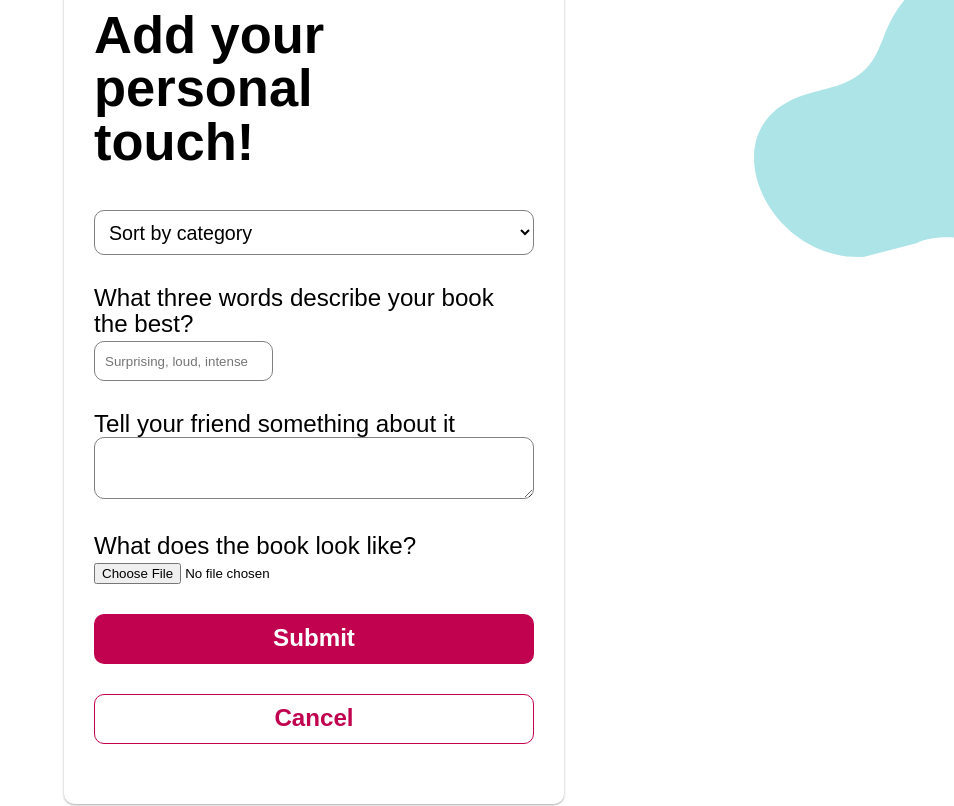
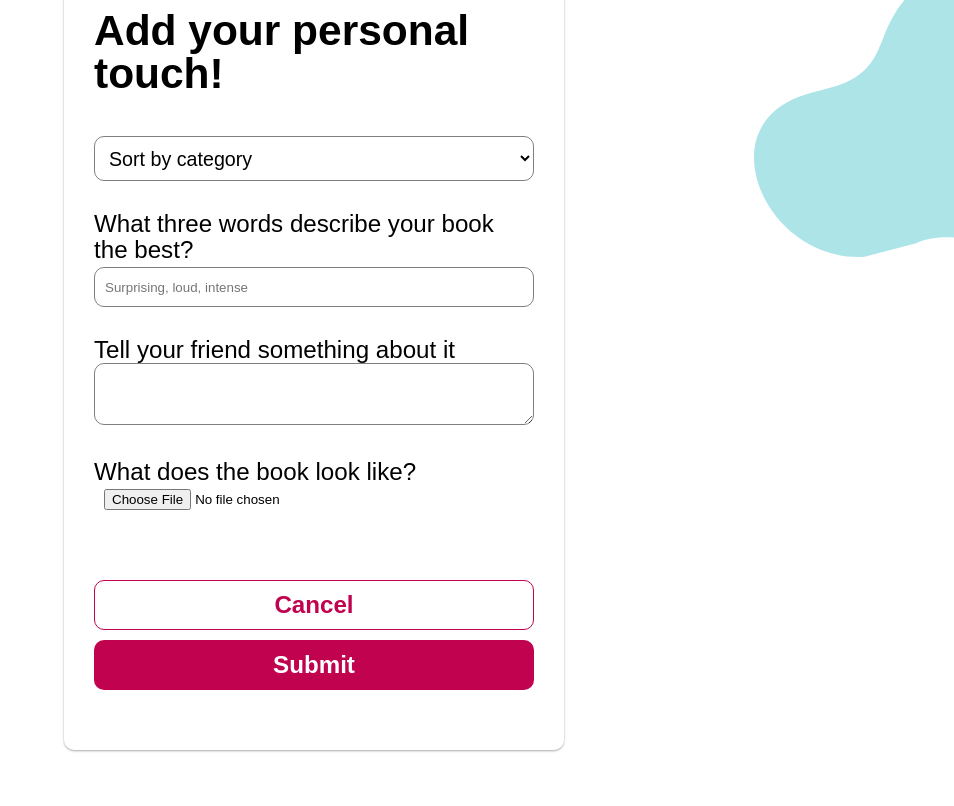
Before and after one commit to JPrueger/bookmark_components, a Vue app: page /suggest-book-step-2 in a window 1280 px wide. Shown: the part 580-1386 px from the top of the page, without its empty margins (326-1280 px from the left). Built offline with nearby package versions, Linux system fonts and the light colour scheme; the HTML template or start-up script is replaced by a standard one.

Commit message:
Added button animation, adjustemts on forms

```diff
--- a/src/assets/styles/app.scss
+++ b/src/assets/styles/app.scss
@@ -40,10 +40,10 @@ h1 {
 }
 
 h2 {
-    font-size: calc(40px + (55 - 40) * ((100vw - 200px) / (1600 - 300)));
+    font-size: calc(30px + (45 - 30) * ((100vw - 200px) / (1600 - 300)));
     line-height: calc(1em + (2.5 - 1) * ((100vw - 100px)/(1600 - 300)));
     margin-bottom: $headlineMarginBottom;
-    max-width: 11ch;
+    max-width: 20ch;
 }
 
 
--- a/src/assets/styles/forms.scss
+++ b/src/assets/styles/forms.scss
@@ -15,13 +15,14 @@ form {
     label {
         font-size: calc(20px + (25 - 20) * ((100vw - 200px) / (1600 - 300)));
         line-height: calc(1em + (2.5 - 1) * ((100vw - 100px)/(1600 - 300)));
+        transition: all .3s ease-in-out;
     }
 
     input[type="text"],
     input[type="email"],
     input[type="password"],
     input[type="tel"] {
-        // width: 100%;
+        width: 100%;
         border: 1px solid grey;
         border-radius: 10px;
         height: 40px;
@@ -29,21 +30,34 @@ form {
         margin-top: 5px;
     }
 
+    .input {
+        transition: all .3s ease-in-out;
+        text-indent: 10px;
+    }
+
+    .input:focus,
+    .input:active {
+        padding-left: 5px;
+        color: $primaryColor;
+        text-indent: 0;
+        background: white;
+    }
+
     textarea {
         width: 100%;
         border: 1px solid grey;
         border-radius: 10px;
         margin-bottom: $biggestMarginBottom;
+
+        &::placeholder {
+            padding-top: 5px;
+        }
     }
 
     margin-bottom: $biggerMarginBottom;
 
     .label_hide_all_bookcovers {
         margin-right: 10px;
-    }
-
-    ::placeholder {
-        padding-left: 10px;
     }
 
     .find_friend {
@@ -64,11 +78,9 @@ form {
     }
 
     @media (min-width: 1000px) {
-
         .categoy {
             max-width: 500px;
         }
-
     }
 
 }
--- a/src/components/Button/ButtonCancel.vue
+++ b/src/components/Button/ButtonCancel.vue
@@ -2,7 +2,7 @@
     <button type="button" class="cancel">Cancel</button>
 </template>
 
-<style lang="scss">
+<style lang="scss" scoped>
     @import '@/assets/styles/variables.scss';
 
     .cancel {
@@ -11,4 +11,12 @@
         color: $primaryColor;
         margin-top: $biggerMarginBottom;
     }
+
+    button {
+        &:before {
+            background-color: rgba(193,0,78,0.05);
+
+            // tint($primaryColor, 10%);
+        }
+    }
 </style>
--- a/src/components/Button/ButtonRegister.vue
+++ b/src/components/Button/ButtonRegister.vue
@@ -1,7 +1,49 @@
 <template>
     <button type="button">Register</button>
+
 </template>
 
 <style lang="scss">
     @import '@/assets/styles/variables.scss';
+
+    // border: 1.5px solid $primaryColor;
+
+
+    button {
+        display: inline-block;
+        transition: all .3s;
+        position: relative;
+        overflow: hidden;
+        z-index: 1;
+
+        &:after {
+            position: absolute;
+            width: 100%;
+            height: 100%;
+            border-radius: 10px;
+            z-index: -2;
+        }
+
+        &:before {
+            content: '';
+            position: absolute;
+            bottom: 0;
+            left: 0;
+            width: 0%;
+            height: 100%;
+            background-color: darken($primaryColor, 10%);
+            transition: all .3s;
+            border-radius: 10px;
+            z-index: -1;
+        }
+
+        &:hover {
+
+            &:before {
+                width: 100%;
+            }
+
+        }
+    }
+
 </style>
--- a/src/components/Footer.vue
+++ b/src/components/Footer.vue
@@ -1,10 +1,19 @@
 <template>
 
     <div id="footer" class="whole_content_wrapper">
-      <a href="#">login</a>
-      <a href="#">terms of service</a>
-      <a href="#">privacy policy</a>
-      <a href="#">© 2020 bookmark</a>
+        <router-link class="nav_link" to="/login">
+            login
+        </router-link>
+
+        <router-link class="nav_link" to="/test">
+            terms of service
+        </router-link>
+
+        <router-link class="nav_link" to="/login">
+            privacy policy
+        </router-link>
+
+        <p> © 2020 bookmark </p>
     </div>
 
 </template>
@@ -30,6 +39,10 @@
         &:last-child {
             margin-bottom: 70px;
         }
+
+        &:hover {
+            text-decoration: underline;
+        }
     }
 
     @media (min-width: 750px){
@@ -52,7 +65,7 @@
                 border-right: none;
             }
 
-            a:last-child {
+            p {
                 margin-bottom: 0;
                 border-right: none;
                 margin-left: auto;
--- a/src/components/LoginForm.vue
+++ b/src/components/LoginForm.vue
@@ -2,12 +2,12 @@
     <form action="">
         <div>
             <label for="email">E-Mail Address (will be your username)</label> <br>
-            <input id="email" type="email" value="" name="email" placeholder="john.doe@gmail.com">
+            <input class="input" id="email" type="email" value="" name="email" placeholder="john.doe@gmail.com">
         </div>
 
         <div>
             <label for="password">Password:</label> <br>
-            <input id="password" type="password" value="" name="password" placeholder="********">
+            <input class="input" id="password" type="password" value="" name="password" placeholder="********">
         </div>
 
         <ButtonLogin></ButtonLogin>
@@ -26,3 +26,11 @@
         }
     }
 </script>
+
+<style lang="scss" scoped>
+
+   #password {
+       margin-bottom: 50px;
+   }
+
+</style>
--- a/src/components/RegisterForm.vue
+++ b/src/components/RegisterForm.vue
@@ -3,27 +3,27 @@
 
         <div>
             <label for="email">E-Mail Address (will be your username)</label> <br>
-            <input id="email" type="email" value="" name="email" placeholder="john.doe@gmail.com">
+            <input class="input" id="email" type="email" value="" name="email" placeholder="john.doe@gmail.com">
         </div>
 
         <div>
             <label for="firstname">First Name:</label> <br>
-            <input id="firstname" type="text" value="" name="firstname" placeholder="John">
+            <input class="input" id="firstname" type="text" value="" name="firstname" placeholder="John">
         </div>
 
         <div>
             <label for="lastname">Last Name:</label> <br>
-            <input id="lastname" type="text" value="" name="firstname" placeholder="Doe">
+            <input class="input" id="lastname" type="text" value="" name="firstname" placeholder="Doe">
         </div>
 
         <div>
             <label for="password">Password:</label> <br>
-            <input id="password" type="password" value="" name="password" placeholder="********">
+            <input class="input" id="password" type="password" value="" name="password" placeholder="********">
         </div>
 
         <div>
             <label for="repeatpassword">Please repeat Password:</label> <br>
-            <input id="repeatpassword" type="password" value="" name="repeatpassword" placeholder="********">
+            <input class="input" id="repeatpassword" type="password" value="" name="repeatpassword" placeholder="********">
         </div>
 
         <h2>Frankly speaking!</h2>
@@ -54,3 +54,11 @@
         }
     }
 </script>
+
+<style lang="scss" scoped>
+
+   #repeatpassword, #checkbox_hide_bookcovers {
+       margin-bottom: 50px;
+   }
+
+</style>
--- a/src/views/SuggestBook_Step1.vue
+++ b/src/views/SuggestBook_Step1.vue
@@ -26,17 +26,17 @@
 
                 <div>
                     <label for="isbn">Type in ISBN</label> <br>
-                    <input id="isbn" type="text" value="" name="isbn" placeholder="9780136019743">
+                    <input class="input" id="isbn" type="text" value="" name="isbn" placeholder="9780136019743">
                 </div>
 
                 <div>
                     <label for="author">Author</label> <br>
-                    <input id="author" type="text" value="" name="author" placeholder="Jane Doe">
+                    <input class="input" id="author" type="text" value="" name="author" placeholder="Jane Doe">
                 </div>
 
                 <div>
                     <label for="title">Title</label> <br>
-                    <input id="title" type="text" value="" name="title" placeholder="Get together">
+                    <input class="input" id="title" type="text" value="" name="title" placeholder="Get together">
                 </div>
 
                 <ButtonCancel></ButtonCancel>
@@ -62,3 +62,11 @@
         }
     }
 </script>
+
+<style lang="scss" scoped>
+
+   #title {
+       margin-bottom: 50px;
+   }
+
+</style>
--- a/src/views/SuggestBook_Step2.vue
+++ b/src/views/SuggestBook_Step2.vue
@@ -29,18 +29,18 @@
 
                 <div>
                     <label for="fastThree">What three words describe your book the best?</label> <br>
-                    <input id="fastThree" type="text" value="" name="fastThree" placeholder="Surprising, loud, intense">
+                    <input class="input" id="fastThree" type="text" value="" name="fastThree" placeholder="Surprising, loud, intense">
                 </div>
 
                 <label for="bookReview">Tell your friend something about it</label>
-                <textarea id="bookReview" name="bookReview" rows="4" cols="50" placeholder="What did you like the best?">
+                <textarea class="input" id="bookReview" name="bookReview" rows="4" cols="50" placeholder="What did you like the best?">
                 </textarea>
 
                 <label for="uploadImage" class="file_upload">What does the book look like?</label>
-                <input type="file" id="uploadImage" name="uploadImage">
+                <input class="input" type="file" id="uploadImage" name="uploadImage">
 
+                <ButtonCancel></ButtonCancel>
                 <ButtonSubmit></ButtonSubmit>
-                <ButtonCancel></ButtonCancel>
 
             </form>
 
@@ -63,3 +63,11 @@
         }
     }
 </script>
+
+<style lang="scss" scoped>
+
+   #uploadImage {
+       margin-bottom: 50px;
+   }
+
+</style>
```
